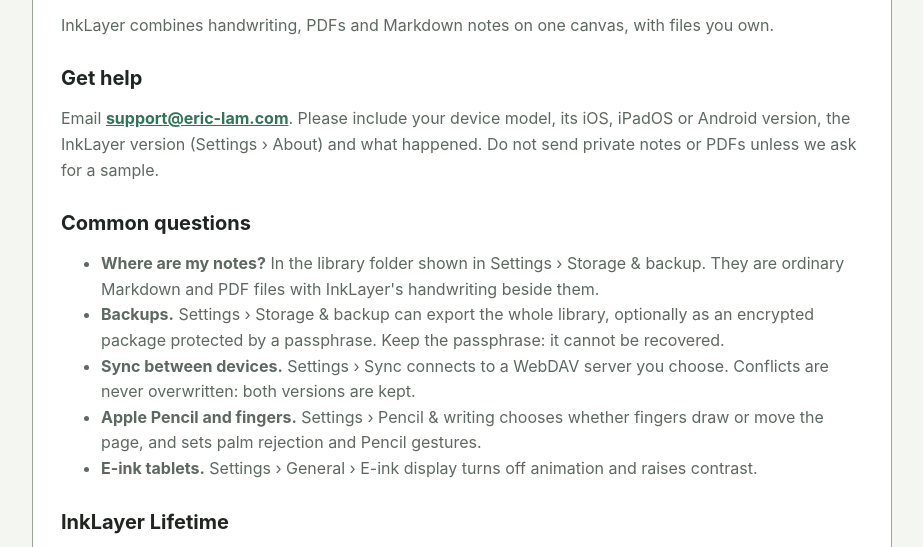
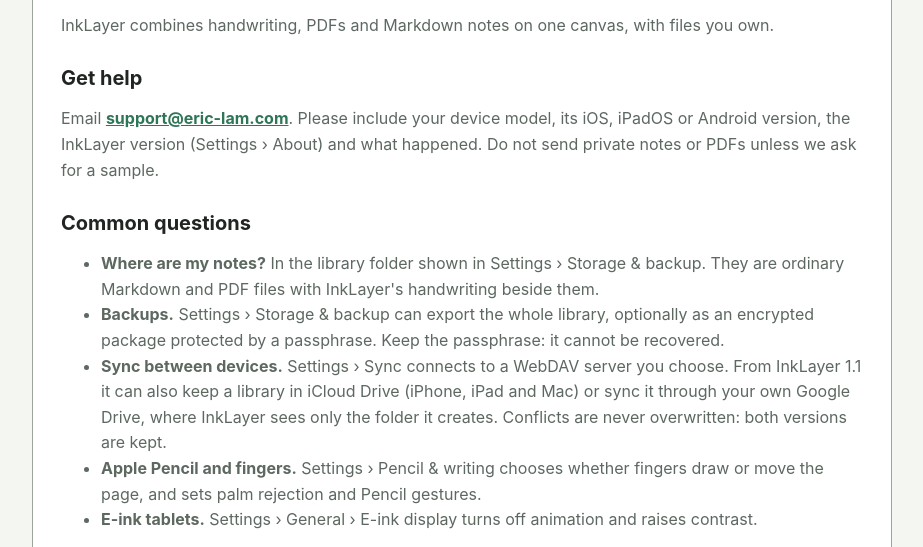
Before and after one commit to voidful/inklayer.app, a plain HTML site: page support/index.html in a window 1280 px wide. Shown: the part 221-768 px from the top of the page, without its empty margins (178-1101 px from the left). Drawn offline with Linux system fonts and the light colour scheme.

Commit message:
Support: iCloud Drive and Google Drive sync from InkLayer 1.1

```diff
--- a/support/index.html
+++ b/support/index.html
@@ -106,7 +106,7 @@
     <ul>
       <li><strong>Where are my notes?</strong> In the library folder shown in Settings › Storage &amp; backup. They are ordinary Markdown and PDF files with InkLayer's handwriting beside them.</li>
       <li><strong>Backups.</strong> Settings › Storage &amp; backup can export the whole library, optionally as an encrypted package protected by a passphrase. Keep the passphrase: it cannot be recovered.</li>
-      <li><strong>Sync between devices.</strong> Settings › Sync connects to a WebDAV server you choose. Conflicts are never overwritten: both versions are kept.</li>
+      <li><strong>Sync between devices.</strong> Settings › Sync connects to a WebDAV server you choose. From InkLayer 1.1 it can also keep a library in iCloud Drive (iPhone, iPad and Mac) or sync it through your own Google Drive, where InkLayer sees only the folder it creates. Conflicts are never overwritten: both versions are kept.</li>
       <li><strong>Apple Pencil and fingers.</strong> Settings › Pencil &amp; writing chooses whether fingers draw or move the page, and sets palm rejection and Pencil gestures.</li>
       <li><strong>E-ink tablets.</strong> Settings › General › E-ink display turns off animation and raises contrast.</li>
     </ul>
```
Also changed, not shown: support.html (+1 -1 lines), support.zh-TW.html (+1 -1 lines).
